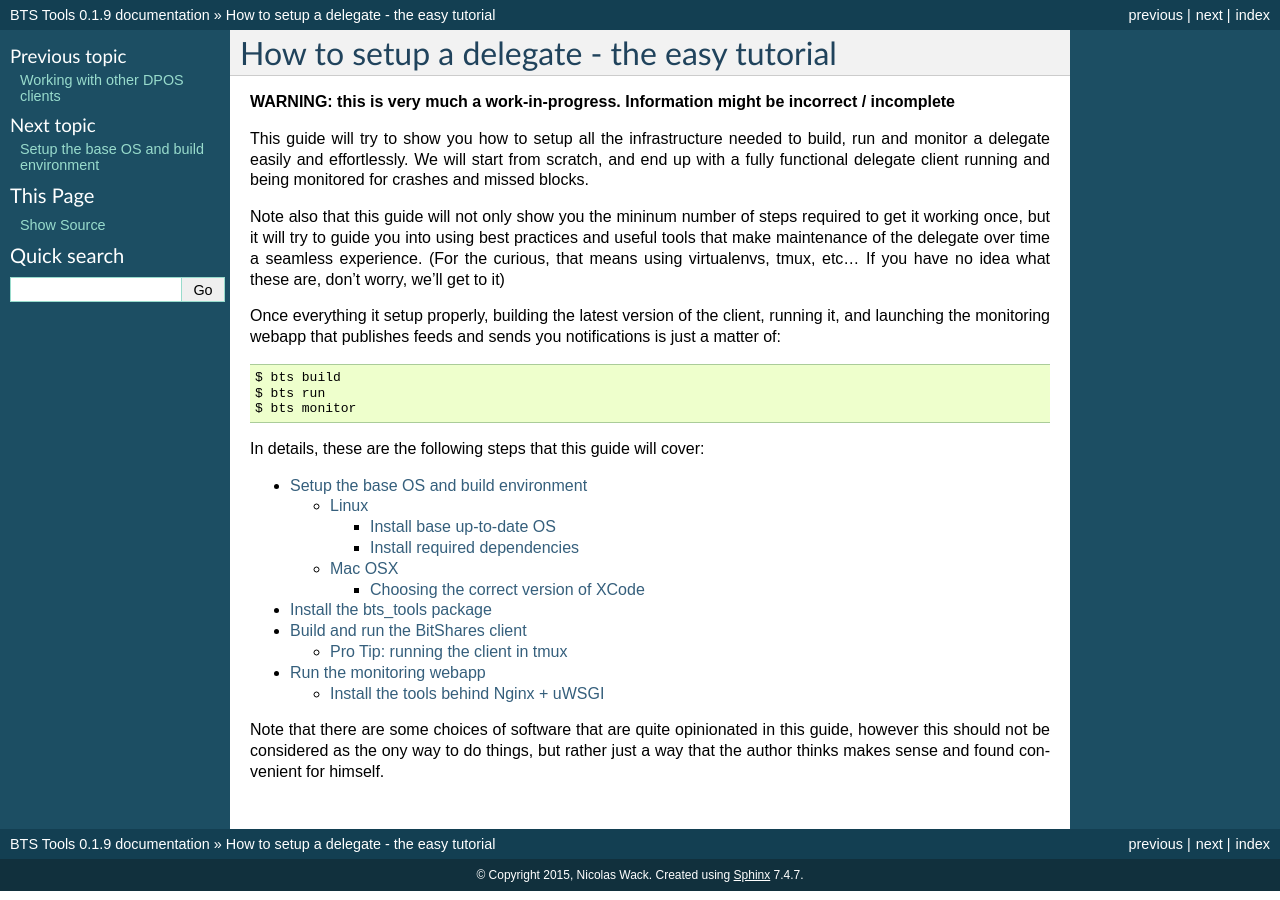
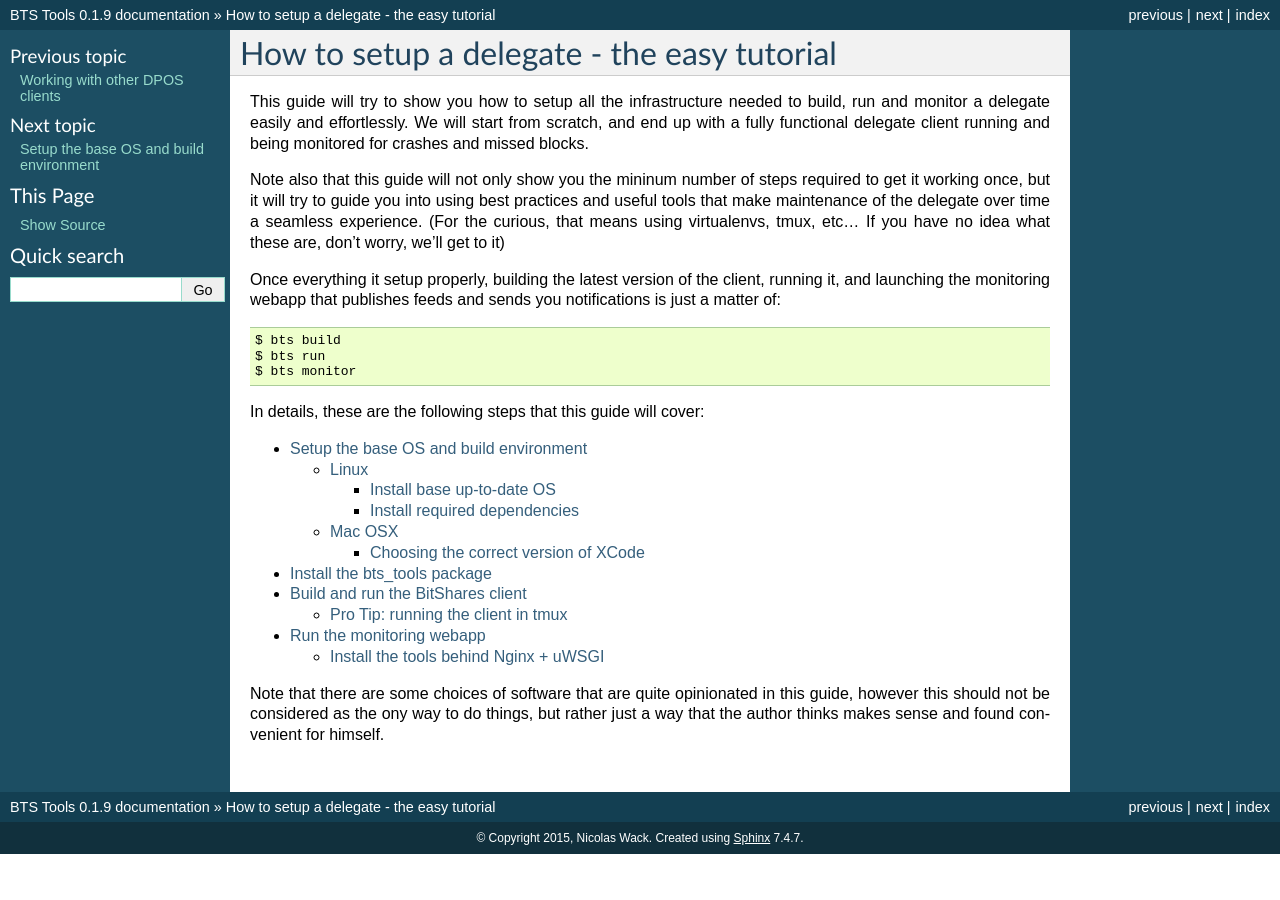
Before and after one commit to wackou/bts_tools, a Sphinx documentation site: the page built from docs/howto.rst, in a window 1280 px wide. Built offline with Sphinx 7.4.7, drawn with Linux system fonts in a browser that asks for light colours.

Commit message:
Remove warning about incompleteness of the tutorial

```diff
--- a/docs/howto.rst
+++ b/docs/howto.rst
@@ -1,9 +1,6 @@
 ===========================================
 How to setup a delegate - the easy tutorial
 ===========================================
-
-**WARNING: this is very much a work-in-progress. Information might be incorrect / incomplete**
-
 
 
 This guide will try to show you how to setup all the infrastructure needed to
```
Also changed, not shown: 1 other file.
